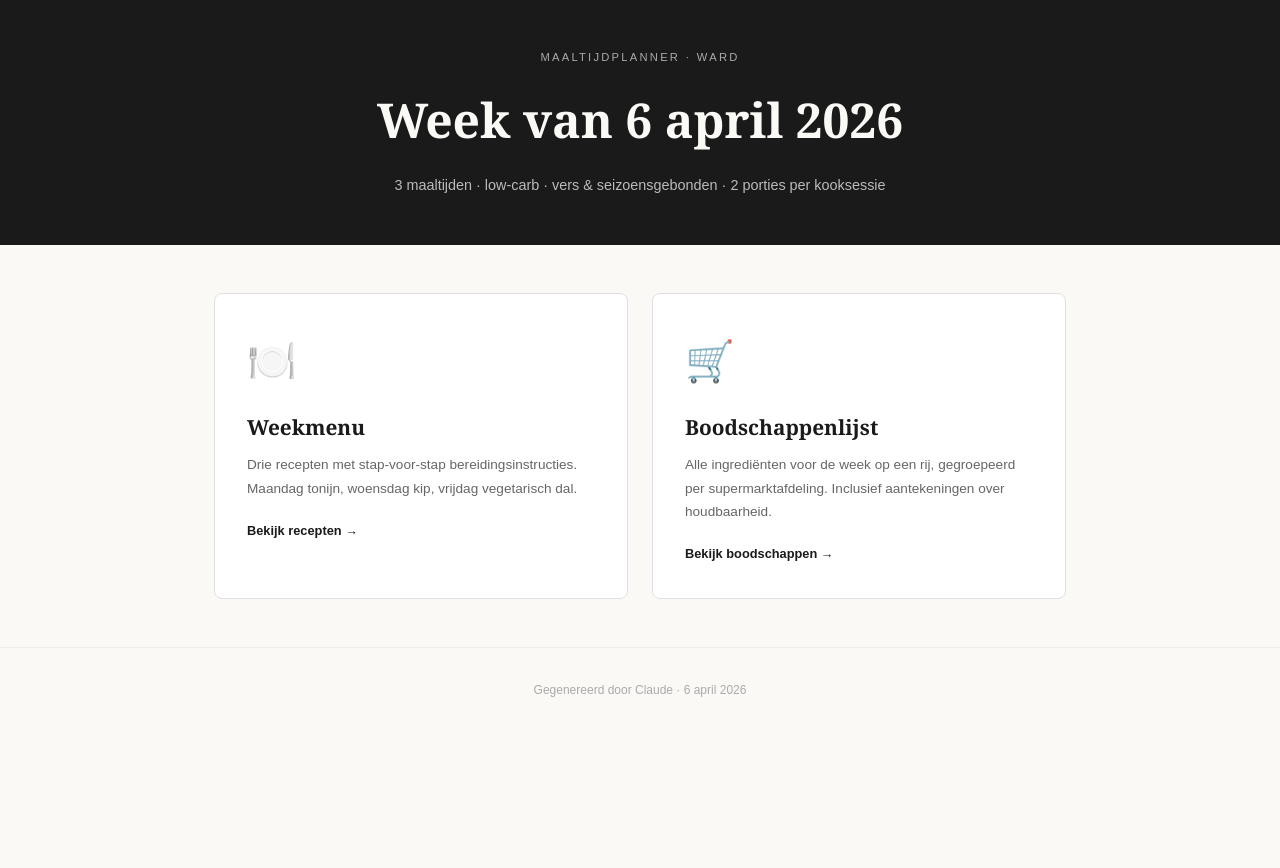
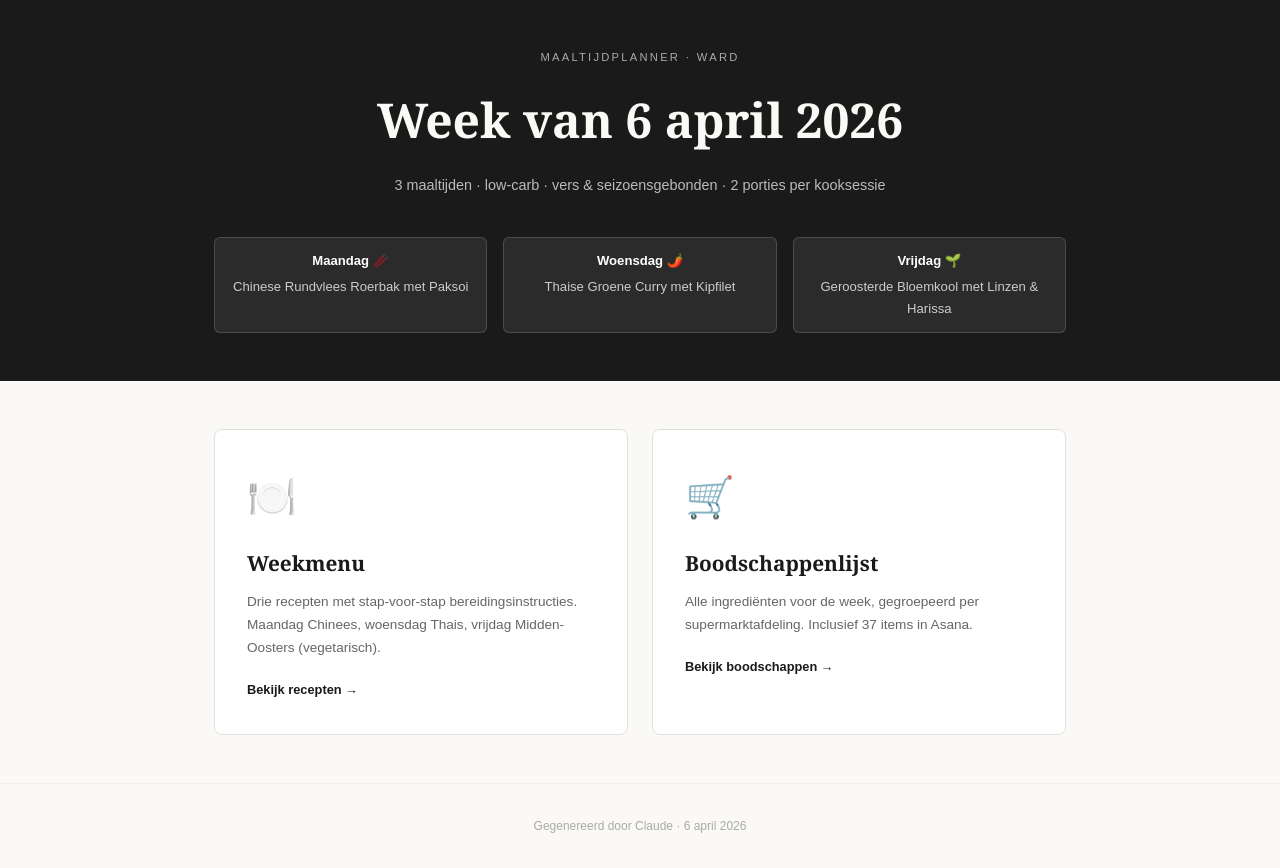
Before and after one commit to Ward237/Meal_Planner, a plain HTML site: page index.html in a window 1280 px wide. Before the commit the page ends 800 px from the top, so only its background shows below. Drawn offline with Linux system fonts and the light colour scheme.

Commit message:
Update meal plan week April 6 2026

```diff
--- a/index.html
+++ b/index.html
@@ -11,6 +11,9 @@
     .hero .label { font-family: Arial, sans-serif; font-size: 0.7rem; letter-spacing: 0.2em; text-transform: uppercase; color: #aaa; margin-bottom: 0.75rem; }
     .hero h1 { font-size: clamp(2rem, 5vw, 3rem); margin-bottom: 0.75rem; }
     .hero p { font-family: Arial, sans-serif; font-size: 0.9rem; color: #bbb; }
+    .meals { display: grid; grid-template-columns: repeat(auto-fit, minmax(220px, 1fr)); gap: 1rem; max-width: 900px; margin: 2.5rem auto 0; padding: 0 1.5rem; }
+    .meal-pill { background: rgba(255,255,255,0.08); border: 1px solid rgba(255,255,255,0.15); border-radius: 6px; padding: 0.75rem 1rem; font-family: Arial, sans-serif; font-size: 0.82rem; color: #ccc; }
+    .meal-pill strong { display: block; color: #fff; margin-bottom: 0.2rem; }
     .cards { display: grid; grid-template-columns: repeat(auto-fit, minmax(260px, 1fr)); gap: 1.5rem; max-width: 900px; margin: 3rem auto; padding: 0 1.5rem; }
     .card { background: #fff; border: 1px solid #e0e0e0; border-radius: 8px; padding: 2rem; text-decoration: none; color: inherit; transition: box-shadow 0.2s, transform 0.2s; display: block; }
     .card:hover { box-shadow: 0 8px 24px rgba(0,0,0,0.12); transform: translateY(-3px); }
@@ -18,7 +21,7 @@
     .card h2 { font-size: 1.3rem; margin-bottom: 0.5rem; }
     .card p { font-family: Arial, sans-serif; font-size: 0.85rem; color: #666; }
     .card .arrow { font-family: Arial, sans-serif; font-size: 0.8rem; color: #1a1a1a; font-weight: 700; margin-top: 1.25rem; display: inline-block; }
-    footer { text-align: center; font-family: Arial, sans-serif; font-size: 0.75rem; color: #aaa; padding: 2rem; margin-top: 2rem; border-top: 1px solid #eee; }
+    footer { text-align: center; font-family: Arial, sans-serif; font-size: 0.75rem; color: #aaa; padding: 2rem; margin-top: 1rem; border-top: 1px solid #eee; }
   </style>
 </head>
 <body>
@@ -26,18 +29,23 @@
     <div class="label">Maaltijdplanner · Ward</div>
     <h1>Week van 6 april 2026</h1>
     <p>3 maaltijden · low-carb · vers &amp; seizoensgebonden · 2 porties per kooksessie</p>
+    <div class="meals">
+      <div class="meal-pill"><strong>Maandag 🥢</strong>Chinese Rundvlees Roerbak met Paksoi</div>
+      <div class="meal-pill"><strong>Woensdag 🌶️</strong>Thaise Groene Curry met Kipfilet</div>
+      <div class="meal-pill"><strong>Vrijdag 🌱</strong>Geroosterde Bloemkool met Linzen &amp; Harissa</div>
+    </div>
   </div>
   <div class="cards">
     <a class="card" href="weekmenu.html">
       <div class="icon">🍽️</div>
       <h2>Weekmenu</h2>
-      <p>Drie recepten met stap-voor-stap bereidingsinstructies. Maandag tonijn, woensdag kip, vrijdag vegetarisch dal.</p>
+      <p>Drie recepten met stap-voor-stap bereidingsinstructies. Maandag Chinees, woensdag Thais, vrijdag Midden-Oosters (vegetarisch).</p>
       <span class="arrow">Bekijk recepten →</span>
     </a>
     <a class="card" href="boodschappenlijst.html">
       <div class="icon">🛒</div>
       <h2>Boodschappenlijst</h2>
-      <p>Alle ingrediënten voor de week op een rij, gegroepeerd per supermarktafdeling. Inclusief aantekeningen over houdbaarheid.</p>
+      <p>Alle ingrediënten voor de week, gegroepeerd per supermarktafdeling. Inclusief 37 items in Asana.</p>
       <span class="arrow">Bekijk boodschappen →</span>
     </a>
   </div>
```
